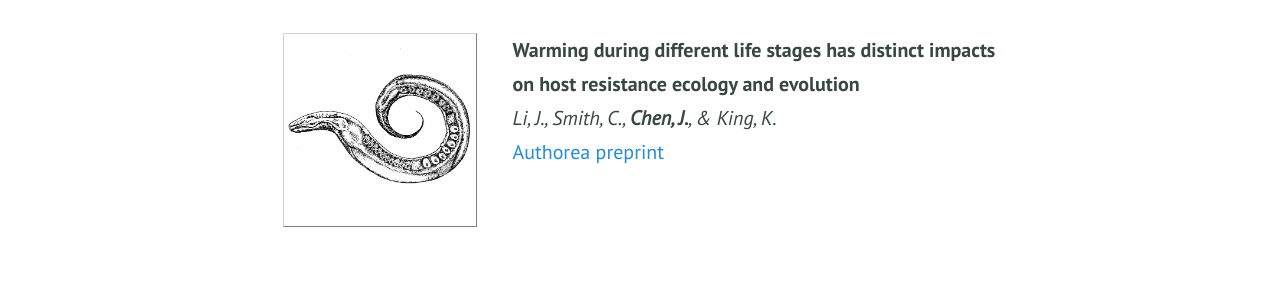
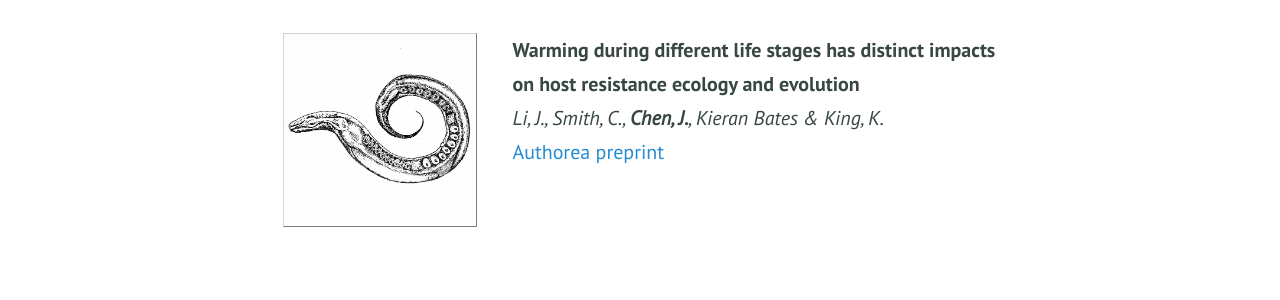
Before and after one commit to Jinlinc/jinlinc.github.io, a Jekyll site: the page built from publications.md, in a window 1280 px wide. Shown: the part 617-917 px from the top of the page. Built offline with Jekyll 4.4.1, drawn with Linux system fonts in a browser that asks for light colours.

Commit message:
Update publications.md
new preprint for Jingdi's paper

```diff
--- a/publications.md
+++ b/publications.md
@@ -47,8 +47,8 @@
 
   <div style="flex:2.5;">
     <b style="font-size: 100%;">Warming during different life stages has distinct impacts on host resistance ecology and evolution</b><br>
-    <i>Li, J., Smith, C., <b>Chen, J.</b>, & King, K.</i><br>
-    <a href="https://d197for5662m48.cloudfront.net/documents/publicationstatus/218785/preprint_pdf/aa75e409d91726f117e0eef42c89ee26.pdf">
+    <i>Li, J., Smith, C., <b>Chen, J.</b>, Kieran Bates & King, K.</i><br>
+    <a href="https://www.authorea.com/users/859340/articles/1242594-warming-during-different-life-stages-has-distinct-impacts-on-host-resistance-ecology-and-evolution?commit=d9a4035bf74054d8985393abcdf1670b0c645447">
         Authorea preprint
     </a><br>
   </div>
```
